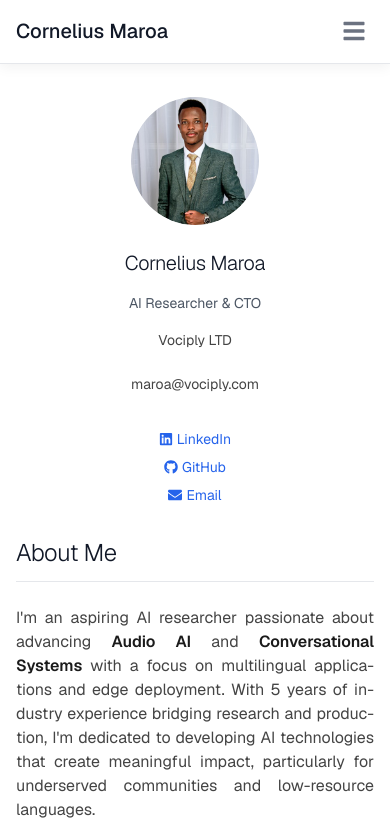
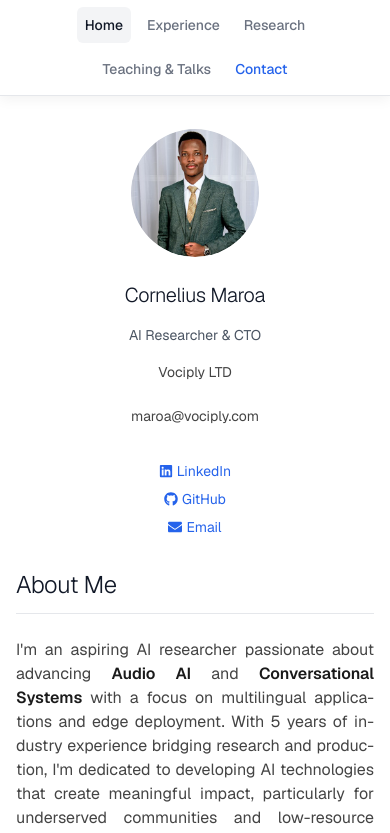
Before and after one commit to MarwaMasese/research-portfolio, a Next.js app: page / in a window 390 px wide. Shown: the top 833 px of the page. Built offline with nearby package versions, Linux system fonts and the light colour scheme.

Commit message:
feat: simplify navigation component by removing mobile menu functionality and adjusting layout for better responsiveness

```diff
--- a/src/app/components/Navigation.tsx
+++ b/src/app/components/Navigation.tsx
@@ -2,12 +2,9 @@
 
 import Link from 'next/link';
 import { usePathname } from 'next/navigation';
-import { useState } from 'react';
-import { FaBars, FaTimes } from 'react-icons/fa';
 
 const Navigation = () => {
   const pathname = usePathname();
-  const [isMenuOpen, setIsMenuOpen] = useState(false);
 
   const navItems = [
     { name: 'Home', href: '/' },
@@ -17,72 +14,20 @@ const Navigation = () => {
     { name: 'Contact', href: '/contact', className: 'text-blue-600' }
   ];
 
-  const toggleMenu = () => {
-    setIsMenuOpen(!isMenuOpen);
-  };
-
-  const closeMenu = () => {
-    setIsMenuOpen(false);
-  };
-
   return (
     <nav className="w-full bg-white border-b border-gray-200 sticky top-0 z-50 shadow-sm">
       <div className="max-w-7xl mx-auto px-4 sm:px-6">
-        <div className="flex justify-between items-center h-16">
-          {/* Logo/Brand */}
-          <div className="flex-shrink-0">
-            <Link href="/" className="text-xl font-medium text-gray-900 hover:text-gray-600 transition-colors">
-              Cornelius Maroa
-            </Link>
-          </div>
-
-          {/* Desktop Navigation - Only show on large screens */}
-          <div className="hidden lg:flex space-x-8">
+        <div className="flex justify-center items-center min-h-16 py-2">
+          {/* Responsive Navigation */}
+          <div className="flex flex-wrap justify-center items-center gap-2 sm:gap-4 lg:gap-6">
             {navItems.map((item) => (
               <Link
                 key={item.name}
                 href={item.href}
-                className={`text-base font-medium transition-colors hover:text-gray-600 px-3 py-2 rounded-md ${
+                className={`text-sm sm:text-base font-medium transition-colors hover:text-gray-600 px-2 sm:px-3 py-2 rounded-md whitespace-nowrap ${
                   pathname === item.href
                     ? 'text-gray-900 bg-gray-100'
                     : item.className || 'text-gray-500'
-                }`}
-              >
-                {item.name}
-              </Link>
-            ))}
-          </div>
-
-          {/* Mobile menu button - Show on medium and smaller screens */}
-          <div className="lg:hidden">
-            <button
-              onClick={toggleMenu}
-              className="text-gray-500 hover:text-gray-600 focus:outline-none focus:text-gray-600 p-2"
-              aria-label="Toggle menu"
-            >
-              {isMenuOpen ? (
-                <FaTimes className="h-6 w-6" />
-              ) : (
-                <FaBars className="h-6 w-6" />
-              )}
-            </button>
-          </div>
-        </div>
-
-        {/* Mobile Navigation Menu - Show on medium and smaller screens */}
-        <div className={`lg:hidden transition-all duration-300 ease-in-out ${
-          isMenuOpen ? 'max-h-screen opacity-100' : 'max-h-0 opacity-0 overflow-hidden'
-        }`}>
-          <div className="px-2 pt-2 pb-3 space-y-1 bg-white border-t border-gray-200">
-            {navItems.map((item) => (
-              <Link
-                key={item.name}
-                href={item.href}
-                onClick={closeMenu}
-                className={`block px-3 py-2 text-base font-medium rounded-md transition-colors ${
-                  pathname === item.href
-                    ? 'text-gray-900 bg-gray-100'
-                    : item.className || 'text-gray-500 hover:text-gray-600 hover:bg-gray-50'
                 }`}
               >
                 {item.name}
```
